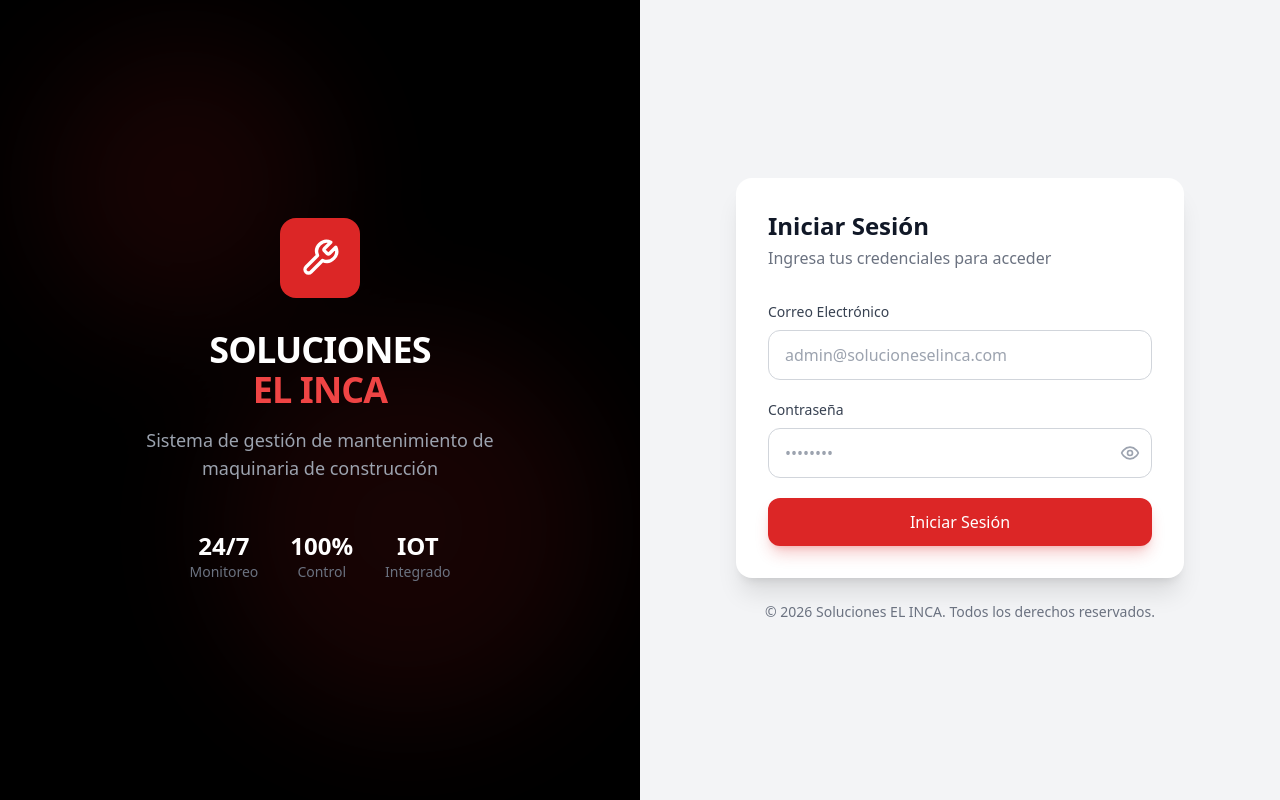
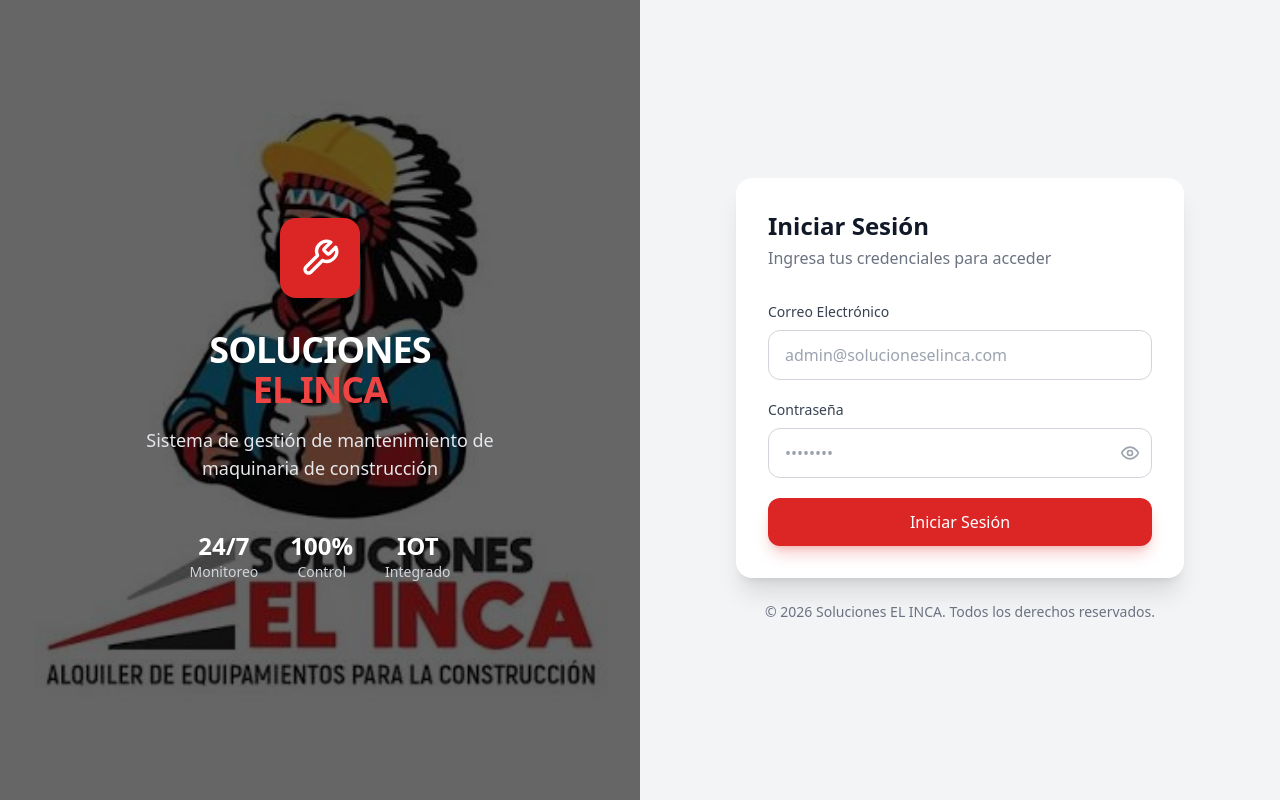
Before and after one commit to Gakuus/solucioneselinca, a React (Vite) app in the folder frontend/: page /login in a window 1280 px wide. Built offline with nearby package versions, Linux system fonts and the light colour scheme; no server answers.

Commit message:
feat: add elinca.jpg as login left panel background

```diff
--- a/frontend/src/pages/LoginPage.tsx
+++ b/frontend/src/pages/LoginPage.tsx
@@ -24,23 +24,24 @@
   return (
     <div className="min-h-screen flex">
       {/* Left Panel - Branding */}
-      <div className="hidden lg:flex lg:w-1/2 bg-black relative overflow-hidden items-center justify-center">
-        <div className="absolute inset-0 opacity-10">
-          <div className="absolute top-10 left-10 w-72 h-72 bg-red-600 rounded-full blur-3xl" />
-          <div className="absolute bottom-20 right-10 w-96 h-96 bg-red-600 rounded-full blur-3xl" />
-        </div>
+      <div className="hidden lg:flex lg:w-1/2 relative overflow-hidden items-center justify-center">
+        <div
+          className="absolute inset-0 bg-cover bg-center bg-no-repeat"
+          style={{ backgroundImage: "url('/elinca.jpg')" }}
+        />
+        <div className="absolute inset-0 bg-black/60" />
         <div className="relative z-10 text-center px-12">
-          <div className="w-20 h-20 bg-red-600 rounded-2xl flex items-center justify-center mx-auto mb-8">
+          <div className="w-20 h-20 bg-red-600 rounded-2xl flex items-center justify-center mx-auto mb-8 shadow-lg">
             <Wrench size={40} className="text-white" />
           </div>
           <h1 className="text-4xl font-bold text-white mb-4 tracking-tight">
             SOLUCIONES
             <span className="block text-red-500">EL INCA</span>
           </h1>
-          <p className="text-gray-400 text-lg max-w-md">
+          <p className="text-gray-200 text-lg max-w-md">
             Sistema de gestión de mantenimiento de maquinaria de construcción
           </p>
-          <div className="mt-12 flex justify-center gap-8 text-gray-500 text-sm">
+          <div className="mt-12 flex justify-center gap-8 text-gray-300 text-sm">
             <div className="text-center">
               <div className="text-2xl font-bold text-white">24/7</div>
               <div>Monitoreo</div>
```
Also changed, not shown: frontend/public/elinca.jpg (added).
